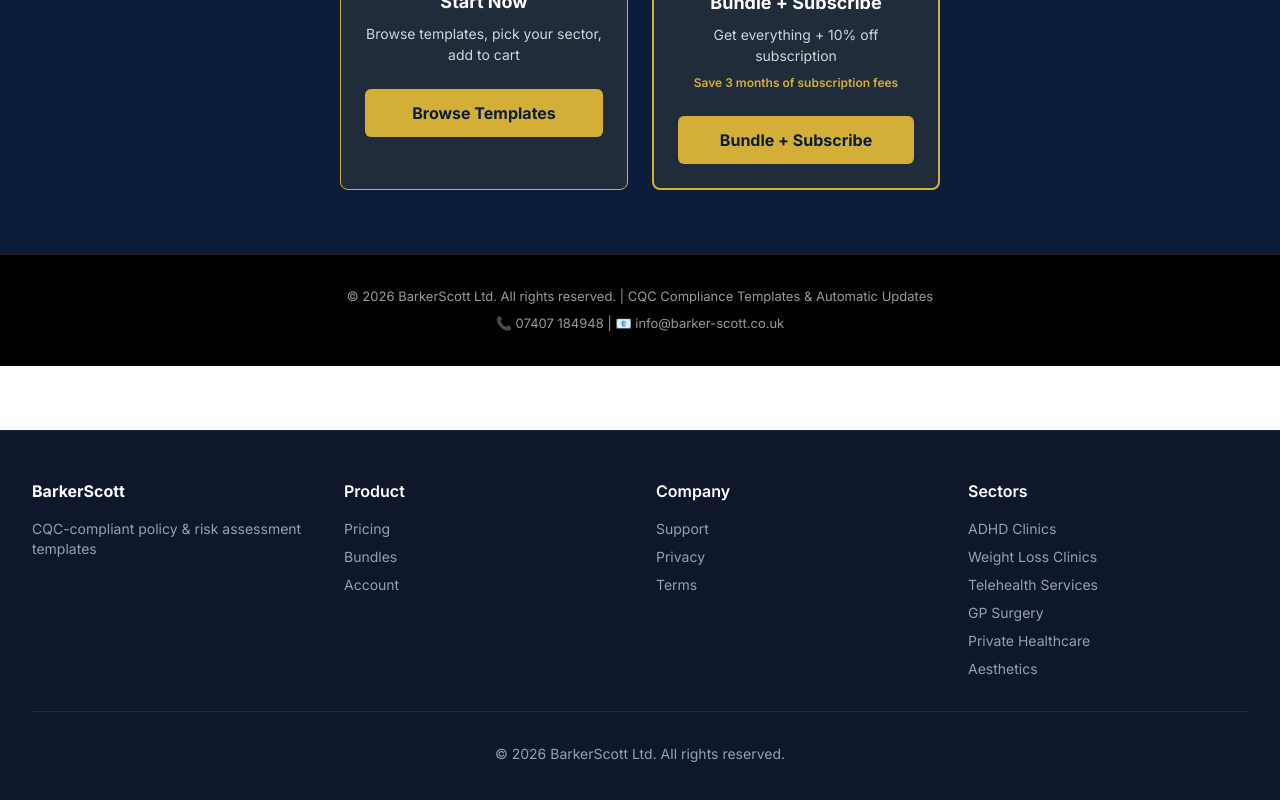
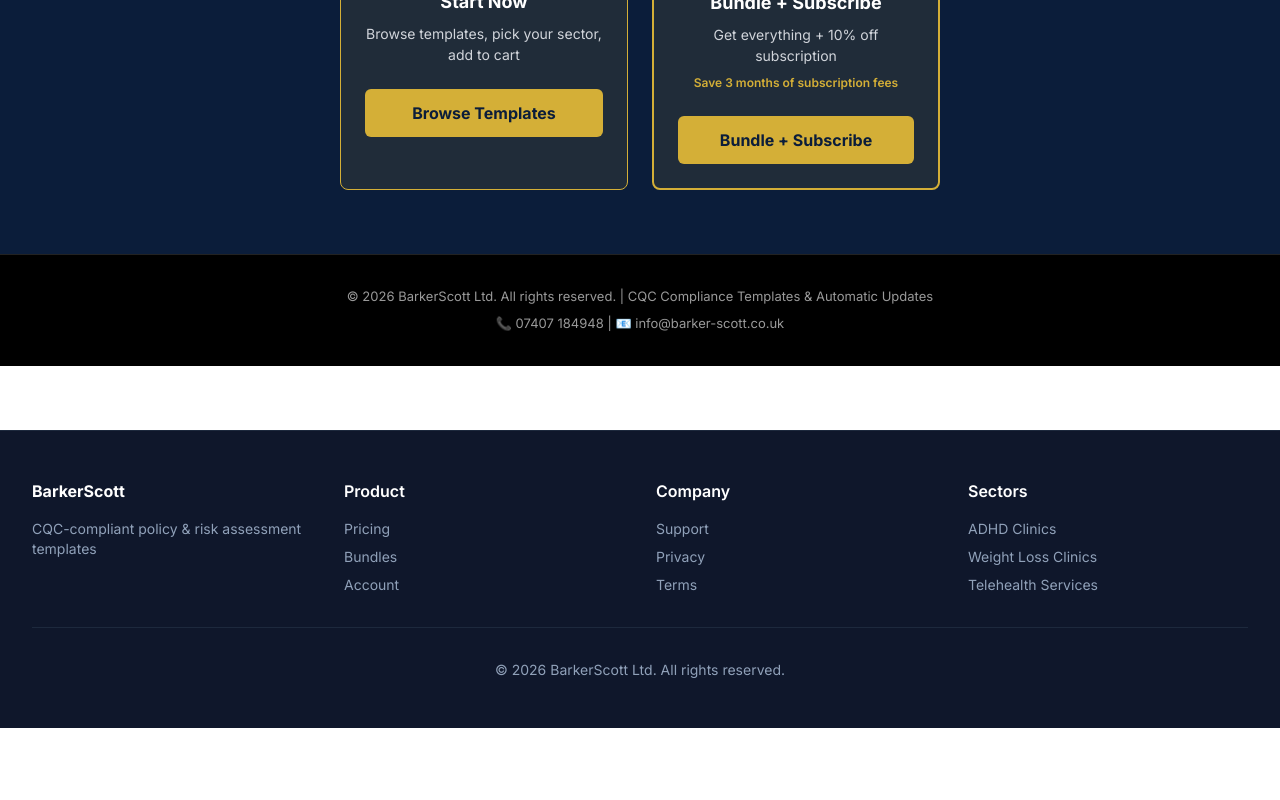
Before and after one commit to AScottCWC/barkerscott-web, a Next.js app: page / in a window 1280 px wide. Shown: the part 5760-6560 px from the top of the page. After the commit the page ends 6488 px from the top, so only its background shows below. Built offline with nearby package versions, Linux system fonts and the light colour scheme; no server answers.

Commit message:
Add missing component files

```diff
--- a/app/components/footer.tsx
+++ b/app/components/footer.tsx
@@ -58,9 +58,6 @@
               <li className="text-slate-400">ADHD Clinics</li>
               <li className="text-slate-400">Weight Loss Clinics</li>
               <li className="text-slate-400">Telehealth Services</li>
-              <li className="text-slate-400">GP Surgery</li>
-              <li className="text-slate-400">Private Healthcare</li>
-              <li className="text-slate-400">Aesthetics</li>
             </ul>
           </div>
         </div>
--- a/app/components/header.tsx
+++ b/app/components/header.tsx
@@ -66,7 +66,6 @@
           )}
         </nav>
 
-        {/* Mobile menu button */}
         <button className="md:hidden text-slate-300 hover:text-white">
           <svg className="w-6 h-6" fill="none" stroke="currentColor" viewBox="0 0 24 24">
             <path strokeLinecap="round" strokeLinejoin="round" strokeWidth={2} d="M4 6h16M4 12h16M4 18h16" />
```
